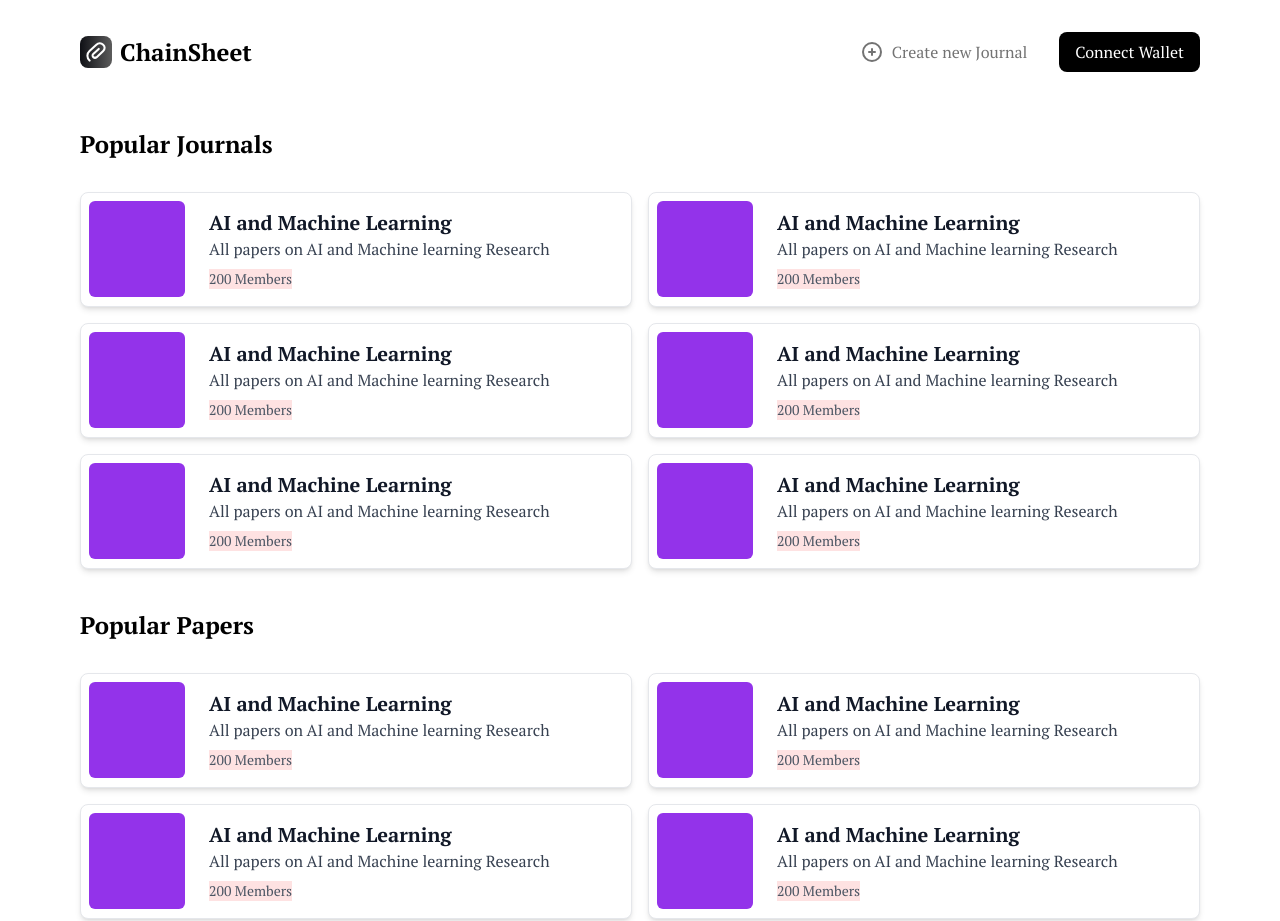
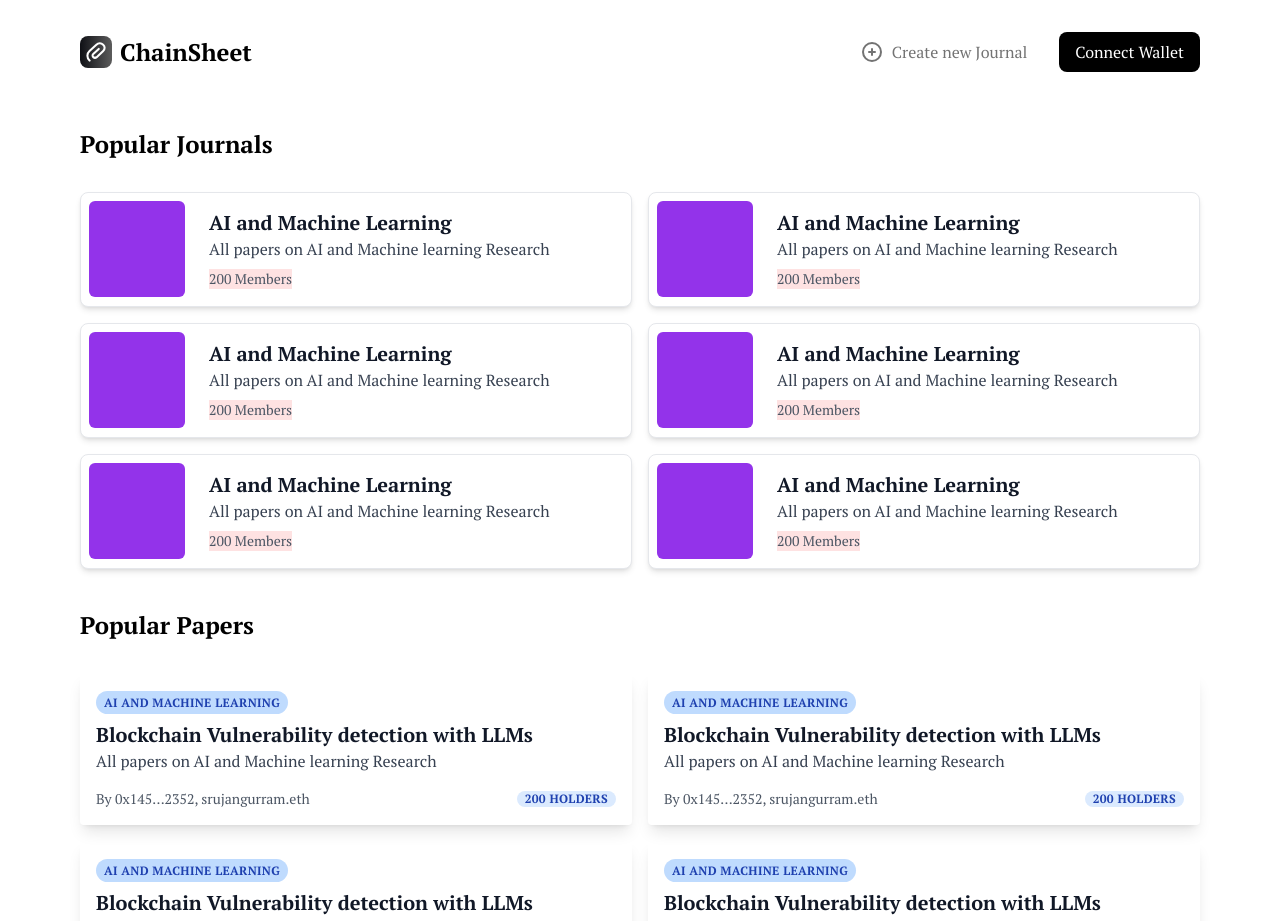
Before and after one commit to Royal-lobster/ChainSheets, a Next.js app: page / in a window 1280 px wide. Shown: the top 921 px of the page. Built offline with nearby package versions, Linux system fonts and the light colour scheme.

Commit message:
Refactor PopularPapersCard component to improve readability and update content information

```diff
--- a/app/(home)/PopularPapersCard.tsx
+++ b/app/(home)/PopularPapersCard.tsx
@@ -2,18 +2,25 @@ import React from "react";
 
 const PopularPapersCard = () => {
   return (
-    <div className="w-full flex flex-shrink-0 bg-white rounded-lg border border-gray-200 shadow-md overflow-hidden">
-      <div className="w-24 h-24 m-2 rounded-md bg-purple-600 flex-shrink-0 overflow-hidden"></div>
-      <div className="p-4">
-        <h1 className="text-lg md:text-xl font-semibold text-gray-900 line-clamp-1">
-          AI and Machine Learning
-        </h1>
-        <p className="text-gray-700 text-sm md:text-base line-clamp-1">
+    <div className="w-full rounded overflow-hidden shadow-lg p-4 text-gray-700">
+      <div className="inline px-2 py-1 bg-blue-200 text-blue-800 text-xs font-semibold rounded-full uppercase tracking-wide">
+        AI and Machine Learning
+      </div>
+      <div className="mt-2 mb-4">
+        <div className="text-xl font-bold text-gray-900 line-clamp-2">
+          Blockchain Vulnerability detection with LLMs
+        </div>
+        <p className="text-gray-700 text-base line-clamp-2">
           All papers on AI and Machine learning Research
         </p>
-        <p className="text-gray-600 bg-red-100 inline-block text-xs md:text-sm mt-2">
-          200 Members
-        </p>
+      </div>
+      <div className="flex justify-between items-center">
+        <span className="text-sm text-gray-600">
+          By 0x145...2352, srujangurram.eth
+        </span>
+        <span className="inline-block bg-blue-100 text-blue-800 text-xs px-2 rounded-full uppercase font-semibold tracking-wide">
+          200 Holders
+        </span>
       </div>
     </div>
   );
```
